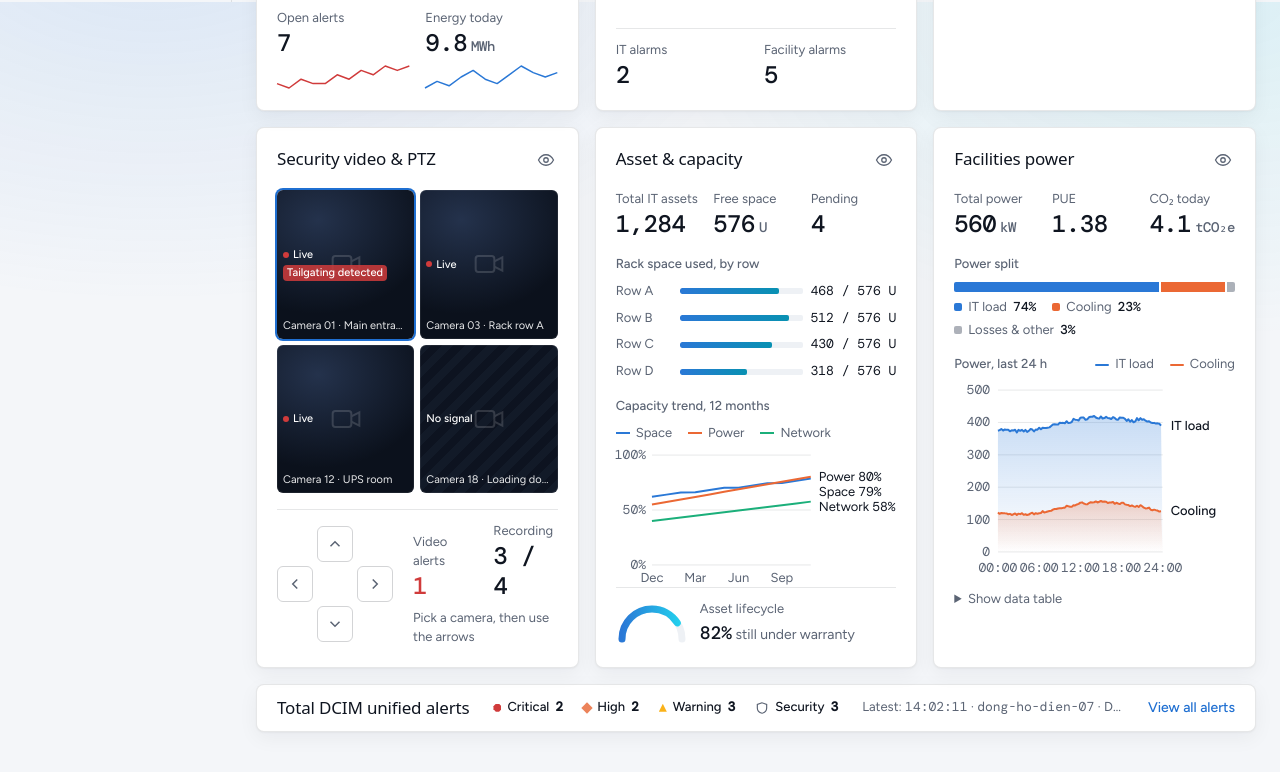
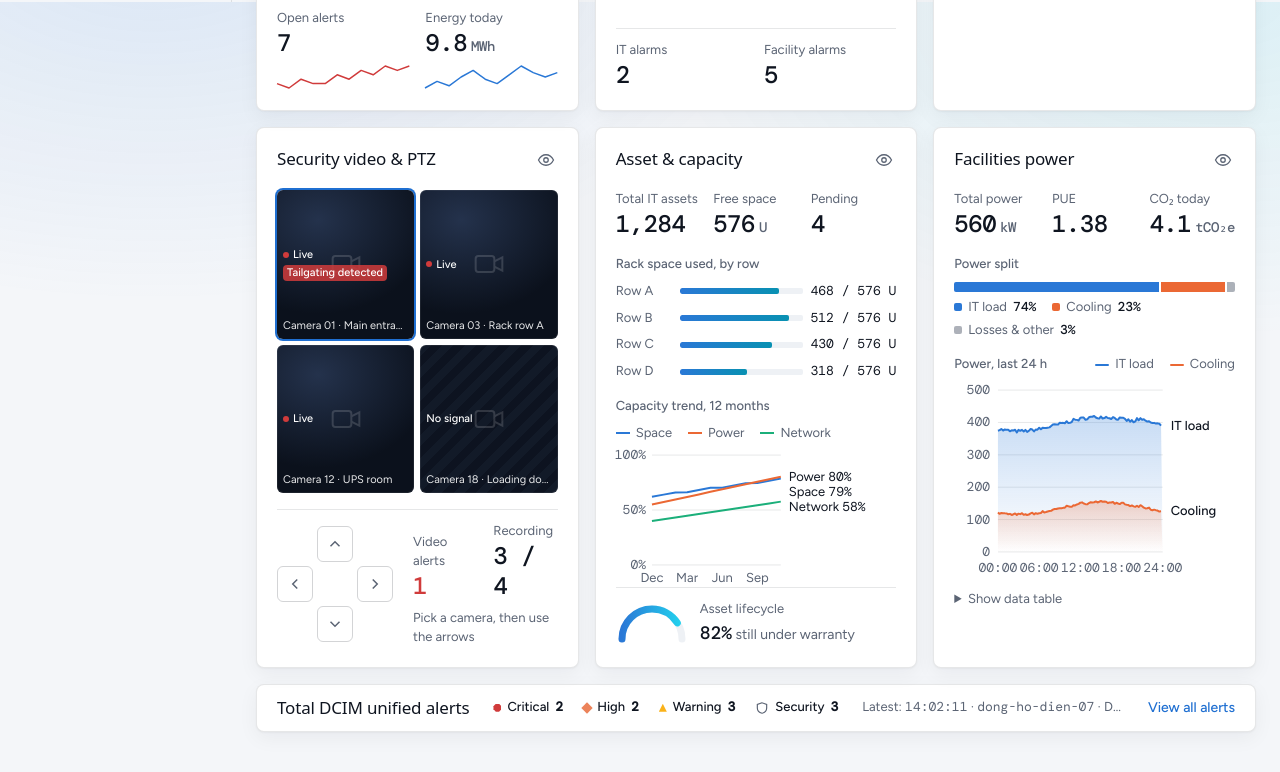
Before and after one commit to h-dung-dxai/ai_hpc_template, a website: page index.html in a window 1280 px wide. Shown: the part 798-1570 px from the top of the page. Drawn offline with nearby package versions, Linux system fonts and the light colour scheme; a web font is replaced by a local one.

Commit message:
Add README with a Japanese screenshot of the dashboard
The README shows the full page in Japanese (dark theme) and explains
how to build the CSS, run the page locally and add translations.

Also widen the right margin of the capacity trend chart so the
Japanese line labels stay inside the card.

Co-Authored-By: Claude Opus 5.5 <noreply@anthropic.com>

```diff
--- a/index.html
+++ b/index.html
@@ -525,7 +525,8 @@ function drawChart() {
 const CAP = Array.from({length:12}, (_, i) => ({space: 62 + i * 1.4 + (i % 3) * .6, power: 55 + i * 2.3, net: 40 + i * 1.6}));
 function drawCap() {
   const el = $("#cap-chart"), W = el.clientWidth, H = el.clientHeight;
-  const m = {t:8, r:86, b:22, l:36}, iw = W - m.l - m.r, ih = H - m.t - m.b;
+  // lề phải r = nhãn dài nhất (JA "ネットワーク 58%" ~105px) + 8px khoảng cách
+  const m = {t:8, r:116, b:22, l:36}, iw = W - m.l - m.r, ih = H - m.t - m.b;
   const x = i => m.l + i / 11 * iw, y = v => m.t + ih - v / 100 * ih;
   const S = [["space", "--s1", "Không gian"], ["power", "--s2", "Điện"], ["net", "--s3", "Mạng"]];
   let g = "";
```
Also changed, not shown: README.md (added), docs/screenshot-ja.png (added).
